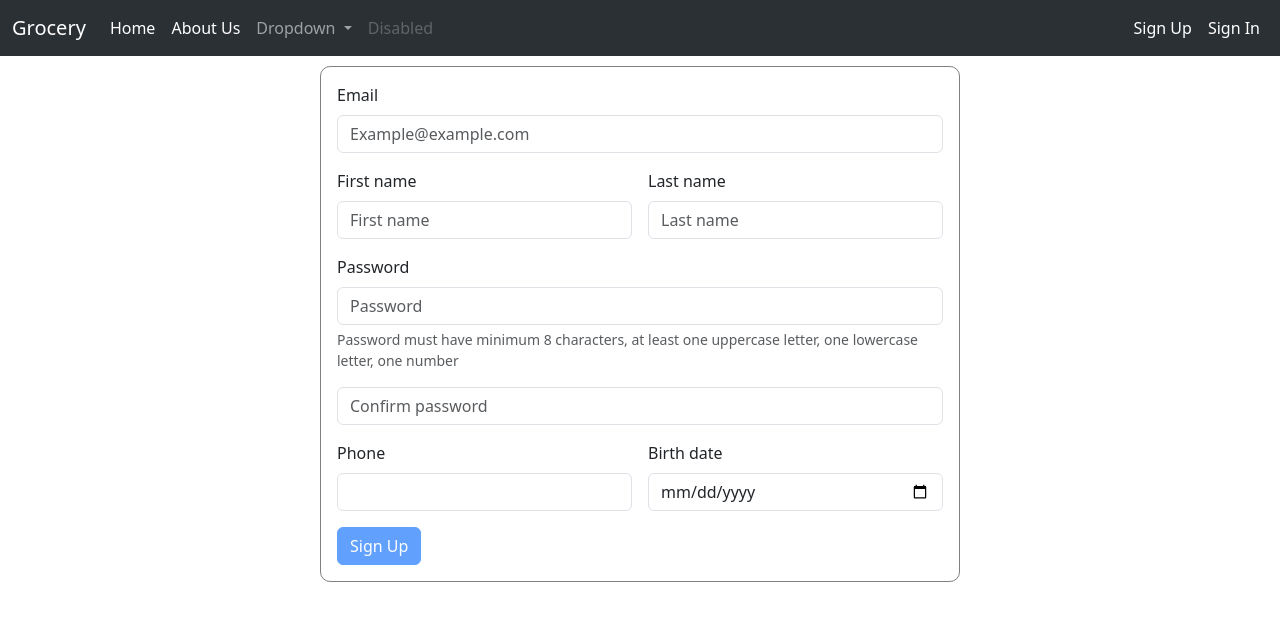
After one commit to darkhan2409/Grocery, a Django app: page /sign_up in a window 1280 px wide. The commit adds this page. Shown: the top 621 px of the page. Run offline with Django 4.2, Linux system fonts and the light colour scheme.

Commit message:
About us html

```diff
--- a/store/models.py
+++ b/store/models.py
@@ -43,7 +43,7 @@ class Customer(AbstractBaseUser, PermissionsMixin):
     email = models.EmailField(unique=True)
     first_name = models.CharField(max_length=100)
     last_name = models.CharField(max_length=100)
-    phone = models.CharField(max_length=15, unique=True)
+    phone = models.CharField(max_length=25, unique=True)
     birth_date = models.DateField(null=True, blank=True)
     wallet = models.PositiveIntegerField(default=0)
     is_staff = models.BooleanField(default=False)
--- a/store/urls.py
+++ b/store/urls.py
@@ -1,5 +1,10 @@
 from django.urls import path
+from .views import *
 
 urlpatterns = [
-
+    path('', homeView, name='home_url'),
+    path('about_us', aboutUsView, name='about_us_url'),
+    path('sign_in', signInView, name='sign_in_url'),
+    path('sign_up', signUpView, name='sign_up_url'),
+    path('sign_out', signOutView, name='sign_out_url'),
 ]
--- a/store/views.py
+++ b/store/views.py
@@ -1,3 +1,71 @@
-from django.shortcuts import render
+from django.shortcuts import render, redirect
+from django.contrib.auth import authenticate, login
+from django.contrib.auth import logout
+from .models import *
 
-# Create your views here.
+
+def homeView(request):
+    return render(request=request, template_name='home.html')
+
+
+def aboutUsView(request):
+    return render(request=request, template_name='about_us.html')
+
+
+def signInView(request):
+    if request.method == 'GET':
+        return render(request=request, template_name='sign_in.html')
+    elif request.method == 'POST':
+        email = request.POST.get('email')
+        password = request.POST.get('password')
+        user = authenticate(email=email, password=password)
+        # authenticate - Если найден юзер в БД с таким имейлом и паролем то возвращает его, иначе None
+        if user is not None:
+            login(request, user)
+            # login - Авторизует юзера user и дает ему csrf_token, sessionid
+            return redirect('home_url')
+        context = {
+            'error': 'Не верный логин и/или пароль',
+            'email': email
+        }
+        return render(request=request, template_name='sign_in.html', context=context)
+
+
+def signUpView(request):
+    if request.method == 'GET':
+        return render(request=request, template_name='sign_up.html')
+    elif request.method == 'POST':
+        email = request.POST.get('email')
+        first_name = request.POST.get('first_name')
+        last_name = request.POST.get('last_name')
+        password = request.POST.get('password')
+        phone = request.POST.get('phone')
+        birth_date = request.POST.get('birth_date')
+        try:
+            Customer.object.get(email=email)
+        except Customer.DoesNotExist:
+            customer = Customer(
+                email=email,
+                first_name=first_name,
+                last_name=last_name,
+                phone=phone,
+                birth_date=birth_date
+            )
+            customer.set_password(password)
+            customer.save()
+            return redirect('sign_in_url')
+        else:
+            context = {
+                'error': 'This email is already taken!',
+                'email': email,
+                'first_name': first_name,
+                'last_name': last_name,
+                'phone': phone,
+                'birth_date': birth_date
+            }
+            return render(request=request, template_name='sign_up.html', context=context)
+
+
+def signOutView(request):
+    logout(request)  # Встроенная функция, которая выкидывает из системы юзера(Видит юзера по request.user)
+    return redirect('home_url')  # Перенаправляем по url 'home_url'
--- a/templates/base.html
+++ b/templates/base.html
@@ -8,17 +8,17 @@
 <body>
     <nav class="navbar navbar-expand-lg bg-body-tertiary" data-bs-theme="dark">
         <div class="container-fluid">
-            <a class="navbar-brand" href="#">Grocery</a>
+            <a class="navbar-brand" href="{% url 'home_url' %}">Grocery</a>
             <button class="navbar-toggler" type="button" data-bs-toggle="collapse" data-bs-target="#navbarSupportedContent" aria-controls="navbarSupportedContent" aria-expanded="false" aria-label="Toggle navigation">
                 <span class="navbar-toggler-icon"></span>
             </button>
             <div class="collapse navbar-collapse" id="navbarSupportedContent">
                 <ul class="navbar-nav me-auto mb-2 mb-lg-0">
                     <li class="nav-item">
-                        <a class="nav-link active" aria-current="page" href="#">Home</a>
+                        <a class="nav-link active" aria-current="page" href="{% url 'home_url' %}">Home</a>
                     </li>
                     <li class="nav-item">
-                        <a class="nav-link" href="#">Link</a>
+                        <a class="nav-link active" aria-current="page" href="{% url 'about_us_url' %}">About Us</a>
                     </li>
                     <li class="nav-item dropdown">
                         <a class="nav-link dropdown-toggle" href="#" role="button" data-bs-toggle="dropdown" aria-expanded="false">
@@ -35,14 +35,35 @@
                         <a class="nav-link disabled" aria-disabled="true">Disabled</a>
                     </li>
                 </ul>
-            <form class="d-flex" role="search">
-                <input class="form-control me-2" type="search" placeholder="Search" aria-label="Search">
-                <button class="btn btn-outline-success" type="submit">Search</button>
-            </form>
+            <ul class="navbar-nav mb-2 mb-lg-0">
+                {% if user.is_authenticated %}
+                    <li>
+                        <form class="d-flex" role="search">
+                            <input class="form-control me-2" type="search" placeholder="Search" aria-label="Search">
+                            <button class="btn btn-outline-success" type="submit">Search</button>
+                        </form>
+                    </li>
+                    <li class="nav-item">
+                        <a class="nav-link active" aria-current="page" href="{% url 'sign_out_url' %}">Sign Out</a>
+                    </li>
+                {% else %}
+                    <li class="nav-item">
+                        <a class="nav-link active" aria-current="page" href="{% url 'sign_up_url' %}">Sign Up</a>
+                    </li>
+                    <li class="nav-item">
+                        <a class="nav-link active" aria-current="page" href="{% url 'sign_in_url' %}">Sign In</a>
+                    </li>
+                {% endif %}
+            </ul>
             </div>
         </div>
     </nav>
 
+    <div id="content" align="center">
+        {% block content %}
+        {% endblock %}
+    </div>
+
     <script src="https://cdn.jsdelivr.net/npm/bootstrap@5.3.2/dist/js/bootstrap.bundle.min.js"></script>
 </body>
 </html>
--- /dev/null
+++ b/templates/home.html
@@ -0,0 +1,4 @@
+{% extends 'base.html' %}
+{% block content %}
+
+{% endblock %}
--- /dev/null
+++ b/templates/sign_up.html
@@ -0,0 +1,100 @@
+{% extends 'base.html' %}
+{% block content %}
+    <div class="w-50 p-3" align="left" style="border: 1px solid gray; border-radius: 10px; margin-top: 10px;">
+        <form class="row g-3" action="" method="post">
+            {% csrf_token %}
+
+            <div class="col-12">
+                <label for="inputEmail" class="form-label">Email</label>
+                {% if error %}
+                    <p id="email_text" style="color: red">{{ error }}</p>
+                    <input type="email" class="form-control border-danger" id="inputEmail"
+                           placeholder="Example@example.com" name="email" onchange="changeEmail()" value="{{ email }}">
+                {% else %}
+                    <input type="email" class="form-control" id="inputEmail" placeholder="Example@example.com"
+                           name="email">
+                {% endif %}
+            </div>
+
+            <div class="col-md-6">
+                <label for="inputFirstName" class="form-label">First name</label>
+                <input type="text" class="form-control" id="inputFirstName" placeholder="First name" name="first_name"
+                value="{{ first_name }}">
+            </div>
+
+            <div class="col-md-6">
+                <label for="inputLastName" class="form-label">Last name</label>
+                <input type="text" class="form-control" id="inputLastName" placeholder="Last name" name="last_name"
+                value="{{ last_name }}">
+            </div>
+
+            <div class="col-12">
+                <label for="inputPassword1" class="form-label">Password</label>
+                <input type="password" class="form-control" id="inputPassword1" placeholder="Password"
+                       onchange="checkPasswords()" pattern="^(?=.*[a-z])(?=.*[A-Z])(?=.*\d)[a-zA-Z\d@$!%*?&]{8,20}$"
+                       aria-describedby="passwordHelp" name="password">
+                <div id="passwordHelp" class="form-text">
+                    Password must have minimum 8 characters, at least one uppercase letter, one lowercase letter,
+                    one number
+                </div>
+            </div>
+
+            <div class="col-12">
+                <input type="password" class="form-control" id="inputPassword2" placeholder="Confirm password"
+                       onchange="checkPasswords()" pattern="^(?=.*[a-z])(?=.*[A-Z])(?=.*\d)[A-Za-z\d@$!%*?&]{8,20}$">
+            </div>
+
+            <p id="password_text" style="margin: 0px;"></p>
+
+            <div class="col-md-6">
+                <label for="inputPhone" class="form-label">Phone</label>
+                <input type="text" class="form-control" id="inputPhone" name="phone" value="{{ phone }}">
+            </div>
+
+            <div class="col-md-6">
+                <label for="inputBirthDate" class="form-label">Birth date</label>
+                <input type="date" class="form-control" id="inputBirthDate" name="birth_date" value="{{ birth_date }}">
+            </div>
+
+            <div class="col-12">
+                <button type="submit" class="btn btn-primary" id="submit" disabled="disabled">Sign Up</button>
+            </div>
+
+        </form>
+    </div>
+    <script>
+        function checkPasswords() {
+            let password1 = document.getElementById('inputPassword1');
+            let password2 = document.getElementById('inputPassword2');
+            let submit = document.getElementById('submit');
+            let password_text = document.getElementById('password_text');
+
+            if (password1.value != password2.value) {
+                password1.classList.add('border-danger');
+                password1.classList.remove('border-success');
+                password2.classList.add('border-danger');
+                password2.classList.remove('border-success');
+                submit.disabled='disabled';
+                password_text.innerHTML = 'Passwords didn`t match!';
+                password_text.style.color = 'red';
+            }
+            else {
+                password1.classList.remove('border-danger');
+                password1.classList.add('border-success');
+                password2.classList.remove('border-danger');
+                password2.classList.add('border-success');
+                submit.disabled="";
+                password_text.innerHTML = 'Passwords match!';
+                password_text.style.color = 'green';
+            }
+        };
+
+        function changeEmail() {
+            let email = document.getElementById('inputEmail');
+            let email_text = document.getElementById('email_text');
+            email_text.remove()
+            email.classList.remove('border-danger');
+            email.classList.add('border-success');
+        };
+    </script>
+{% endblock %}
```
Also changed, not shown: templates/about_us.html (added, +34 -0 lines), templates/sign_in.html (added, +38 -0 lines), store/migrations/0003_alter_customer_phone.py (added).
